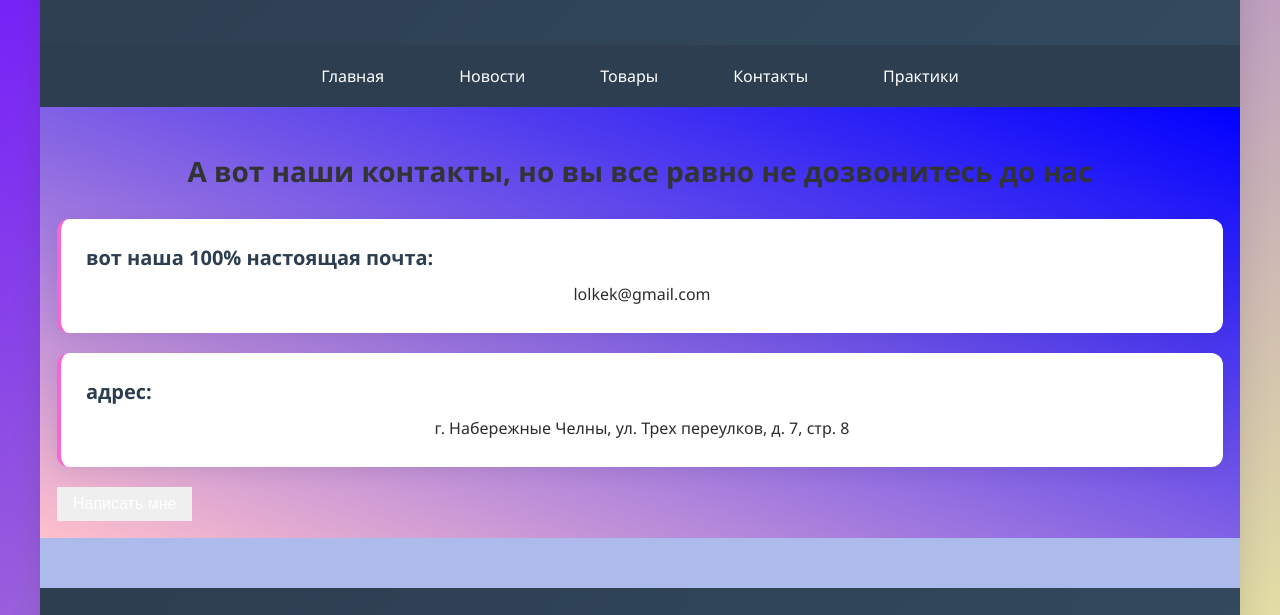
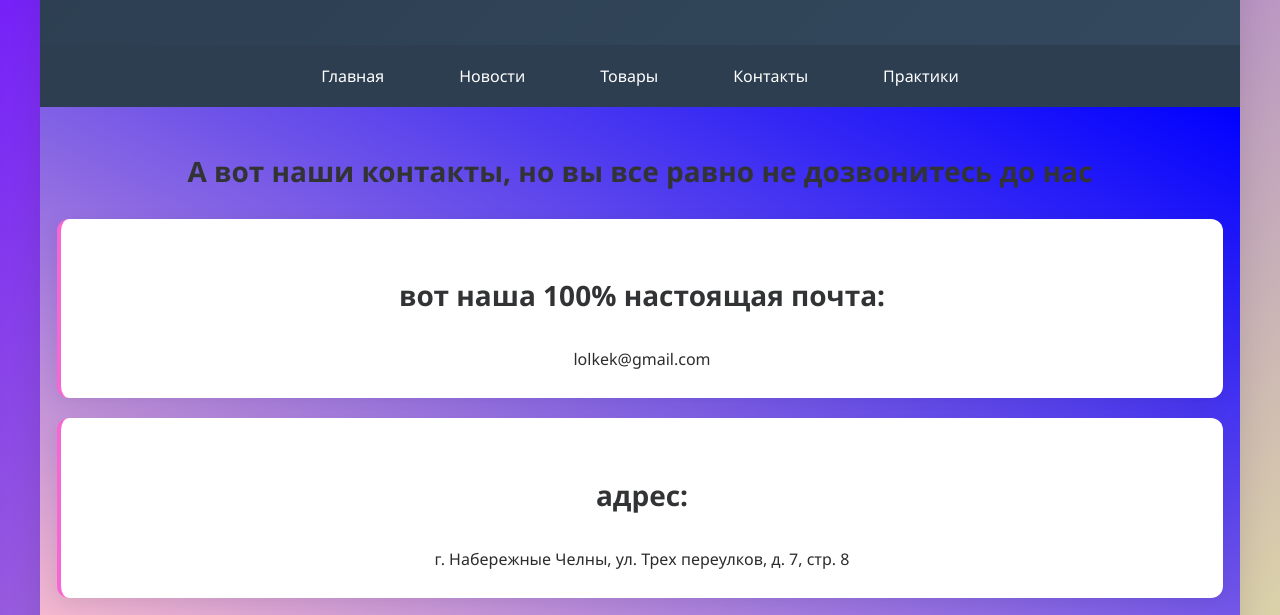
Before and after one commit to itisjustmeeee/Practics-9-and-10, a plain HTML site: page pages/contacts.html in a window 1280 px wide. Shown: the part 166-781 px from the top of the page. Drawn offline with Linux system fonts and the light colour scheme.

Commit message:
feat: styles

```diff
--- a/pages/contacts.html
+++ b/pages/contacts.html
@@ -24,11 +24,11 @@
             <h1 class="break_n">А вот наши контакты, но вы все равно не дозвонитесь до нас</h1>
             <section>
                 <article class="experience-card">
-                    <h2 class="experience-title">вот наша 100% настоящая почта:</h2>
+                    <h2 class="break_n">вот наша 100% настоящая почта:</h2>
                     <p class="smp_txt">lolkek@gmail.com</p>
                 </article>
                 <article class="experience-card">
-                    <h2 class="experience-title">адрес:</h2>
+                    <h2 class="break_n">адрес:</h2>
                     <p class="smp_txt">г. Набережные Челны, ул. Трех переулков, д. 7, стр. 8</p>
                 </article>
                 <button class="c-button" onclick="document.getElementById('myDialog').showModal()">Написать мне</button>
```
